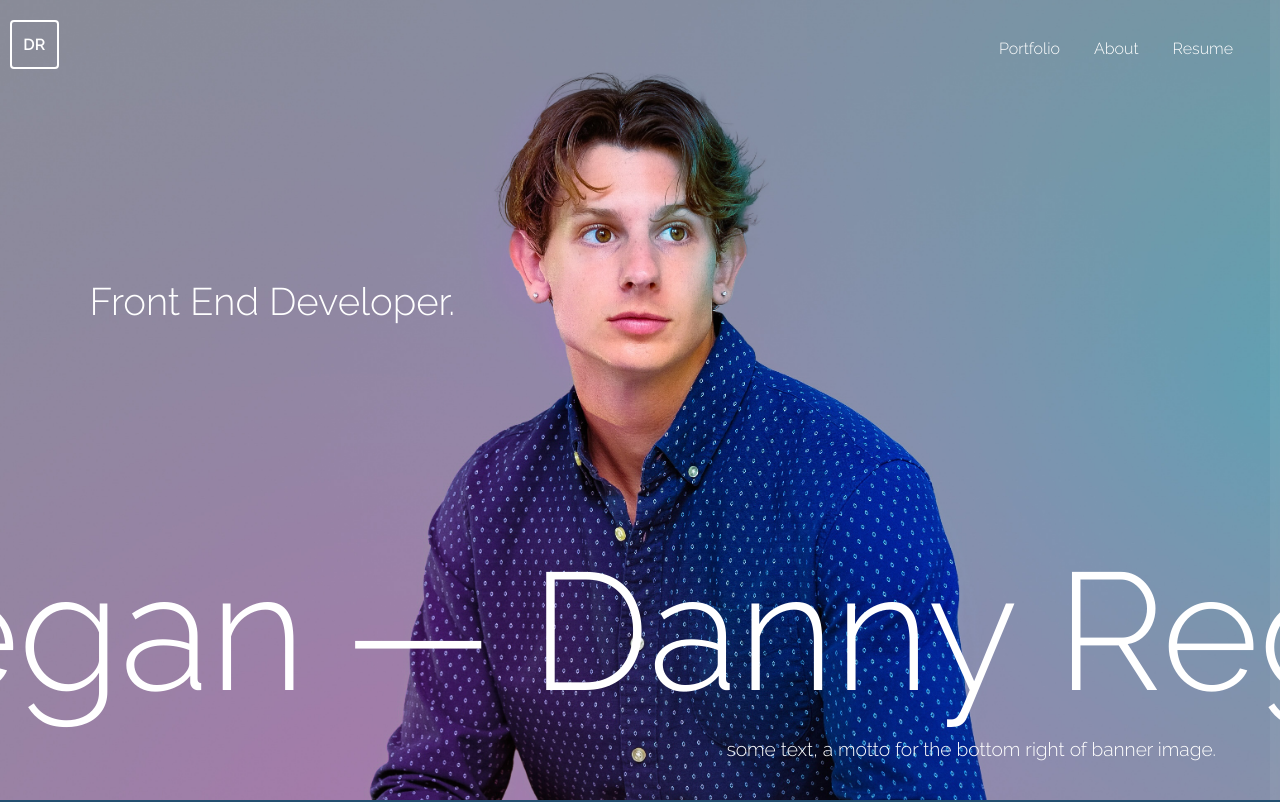
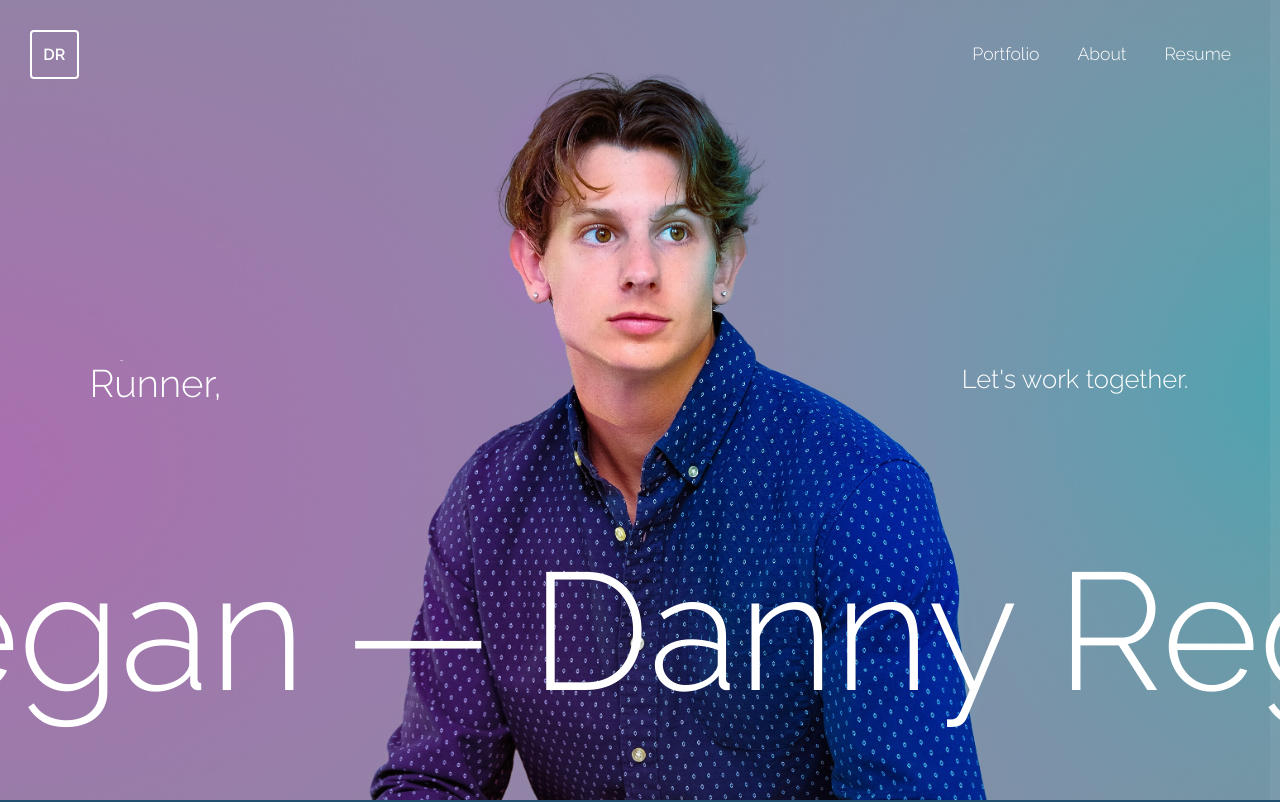
Before and after one commit to dannyregan/dreegs, a React (Create React App) app: page / in a window 1280 px wide. Shown: the top 802 px of the page. Built offline with nearby package versions, Linux system fonts and the light colour scheme.

Commit message:
landing page loading animations complete

```diff
--- a/src/Components/Nav.js
+++ b/src/Components/Nav.js
@@ -1,6 +1,7 @@
 import React, {useState, useEffect} from "react";
 import styles from './Nav.module.css';
 import hero from '../images/Hero 2.JPG';
+import hero3 from '../images/Hero 3.JPG';
 
 export default function Nav() {
     // useEffect(() => {
@@ -33,34 +34,21 @@ export default function Nav() {
     return (
         <>
             <div className={styles.bannerContainer}>
+                <div className={styles.loadIn}><p>Hi, I'm Danny.</p></div>
                 <div className={styles.bannerImg}>
-                    <img src={hero} alt='Danny Regan'></img>
+                    <img src={hero3} alt='Danny Regan'></img>
                 </div>
                 <div className={styles.nav}>
                     <div className={styles.navDivLeft}>
                         <a href='#'><p className={styles.initials}>DR</p></a>
                     </div>
-                    <div className={styles.navDivCenter}>
+                    <div className={styles.navDivRight}>
                         <ul className={styles.navTabs}>
-                            <a href='#Portfolio'>
-                                <li>Portfolio</li>
-                                <div className={styles.dots}></div>
-                            </a>
-                            <a href='#About Me'>
-                                <li>About</li>
-                                <div className={styles.dots}></div>
-                            </a>
-                            <a href="#Resume">
-                                <li>Resume</li>
-                                <div className={styles.dots}></div>
-                            </a>
+                            <a href='#Portfolio'><li>Portfolio</li></a>
+                            <a href='#About Me'><li>About</li></a>
+                            <a href="#Resume"><li>Resume</li></a>
                         </ul>
                     </div>
-                    {/* <div className={styles.navDivRight}>
-                        <a href='#'>
-                            <p className={styles.initials}>blog</p>
-                        </a>
-                    </div> */}
                 </div>
                 <div className={styles.dannyRegan}>
                     {/* <h1 className={styles.danny}>Danny</h1>
@@ -76,7 +64,7 @@ export default function Nav() {
                                 <li><span>Photographer,</span></li>
                                 <li><span>Biologist,</span></li>
                                 <li><span>Gamer,</span></li>
-                                <li><span>Cofee-addict,</span></li>
+                                <li><span>Cofee-lover,</span></li>
                                 <li><span>Meditator,</span></li>
                                 <li><span>Guitarist,</span></li>
                                 <li><span>Adventurist,</span></li>
@@ -96,8 +84,8 @@ export default function Nav() {
                             <a href='#' className={[styles.button, styles.downloadMyResume]}><button>Download My Resume</button></a>
                         </div>
                     </div>      */}
-                <div className={styles.motto}>
-                    <p>some text, a motto for the bottom right of banner image.</p>
+                <div className={styles.letsWork}>
+                    <p>Let's work together.</p>
                 </div>
 
                 {/* <div class="scrolling-text-container">
--- a/src/Components/Nav.module.css
+++ b/src/Components/Nav.module.css
@@ -1,4 +1,64 @@
 /* OVERALL IMAGE / BANNER CONTAINER */
+
+
+.loadIn {
+  position: absolute;
+  width: 100vw;
+  height: 100vh;
+  /* border-bottom-right-radius: 300px;
+  border-bottom-left-radius: 50%; */
+  background-color: rgb(16, 15, 19);
+  z-index: 5;
+  animation: loading 750ms ease-in 2.5s forwards;
+  display: flex;
+  align-items: center;
+  justify-content: center;
+}
+
+.loadIn p {
+  font-size: 5rem;
+  color: white;
+  animation: textAppear 700ms ease-in 150ms backwards;
+}
+
+@keyframes textAppear {
+  from {
+    opacity: 0;
+  }
+  to {
+    opacity: 1;
+  }
+}
+
+@keyframes loading {
+  0% {
+    opacity: 1;
+    height: 100vh;
+    border-bottom-left-radius: 0vw;
+    /* border-bottom-right-radius: 0vw; */
+  }
+  50% {
+    border-bottom-left-radius: 50vw;
+    border-bottom-right-radius: 50vw;
+    transform: translateY(0%);
+  }
+  100% {
+    border-bottom-left-radius: 50vw;
+    border-bottom-right-radius: 50vw;
+    transform: translateY(-100%);
+  }
+}
+
+@keyframes webpageAppear {
+  from {
+    transform: translateY(400px);
+    opacity: 0;
+  }
+  to {
+    transform: translateY(0%);
+    opacity: 1;
+  }
+}
 
 .bannerContainer {
   width: 100vw;
@@ -26,11 +86,19 @@
     justify-content: space-between;
     align-items: center;
     position: absolute;
+    top: 0;
+    left: 0;
     width: 100%;
+    max-width: 100%;
+    animation: webpageAppear 700ms ease-out 2.5s;
   }
 
   .navDivLeft a {
     text-decoration: none;
+  }
+
+  .navDivLeft {
+    margin: 30px;
   }
 
   .initials {
@@ -46,8 +114,6 @@
     align-items: center;
     justify-content: center;
     text-decoration: none;
-    margin-top: 20px;
-    margin-left: 10px;
   }
 
   .initials:hover {
@@ -55,19 +121,17 @@
     cursor: pointer;
   }
 
-  .navDivCenter {
+  .navDivRight {
     display: flex;
     align-items: center;
     justify-content: space-between;
-    margin-top: 30px;
-    margin-right: 30px;
-
+    margin: 30px;
   }
 
   .navTabs {
     display: flex;
     justify-content: center;
-    font-size: 1rem;
+    font-size: 1.1rem;
     align-items: center;
     width: 100%;
   }
@@ -76,14 +140,13 @@
     text-decoration: none;
     list-style: none;
     color: white;
-    margin: 0px 7px;
+    margin: 0px 9px;
     padding-bottom: 2px;
     /* border-bottom: 1px solid white; */
     display: flex;
     align-items: center;
     justify-content: space-between;
 
-    display: inline-block;
     background-image: linear-gradient(#ffffff 0 0);
     background-position: 0 100%; /*OR bottom left*/
     background-size: 0% 1px;
@@ -132,10 +195,11 @@
 /* DANNY REGAN FRONT END SECTION */
 .dannyRegan {
   position: absolute;
-  top: 35%;
+  top: 45%;
   left: 7%;
   font-size: 3vw;
   color: white;
+  animation: webpageAppear 800ms ease-out 2.5s;
 }
 
 .frontEnd {
@@ -157,8 +221,7 @@
 }
 
 .qualitiesContent ol li {
-  animation: slide-up 18s;
-  animation-fill-mode: forwards;
+  animation: slide-up 18s 4.25s forwards;
 }
 
 @keyframes slide-up {
@@ -242,20 +305,42 @@ button:hover {
   background-color: transparent;
 }
 
-.motto {
+.letsWork {
   position: absolute;
-  bottom: 5%;
-  right: 5%;
+  top: 45%;
+  right: 6%;
   color: white;
-  font-size: 1.5vw;
+  font-size: 2vw;
+  height: 2.7vw;
+  line-height: 3vw;
+  font-family: "Raleway";
+  background-image: linear-gradient(#ffffff 0 0);
+    background-position: 0 100%; /*OR bottom left*/
+    background-size: 0% 1px;
+    background-repeat: no-repeat;
+    transition:
+      background-size 0.3s,
+      background-position 0s 0.3s;
+  animation: webpageAppear 800ms ease-out 2.5s;
 }
 
+.letsWork p {
+  margin: 0px 15px;
+}
+
+.letsWork:hover {
+  cursor: pointer;
+  background-position: 100% 100%;
+    background-size: 100% 1px;
+
+}
 
 .nameContainer {
   width: 120vw;
   overflow: hidden;
   position: absolute;
   top: 66.7vh;
+  animation: webpageAppear 700ms ease-out 2.5s;
 }
 
 .nameInner {
```
Also changed, not shown: src/images/Hero 3.JPG (added).
